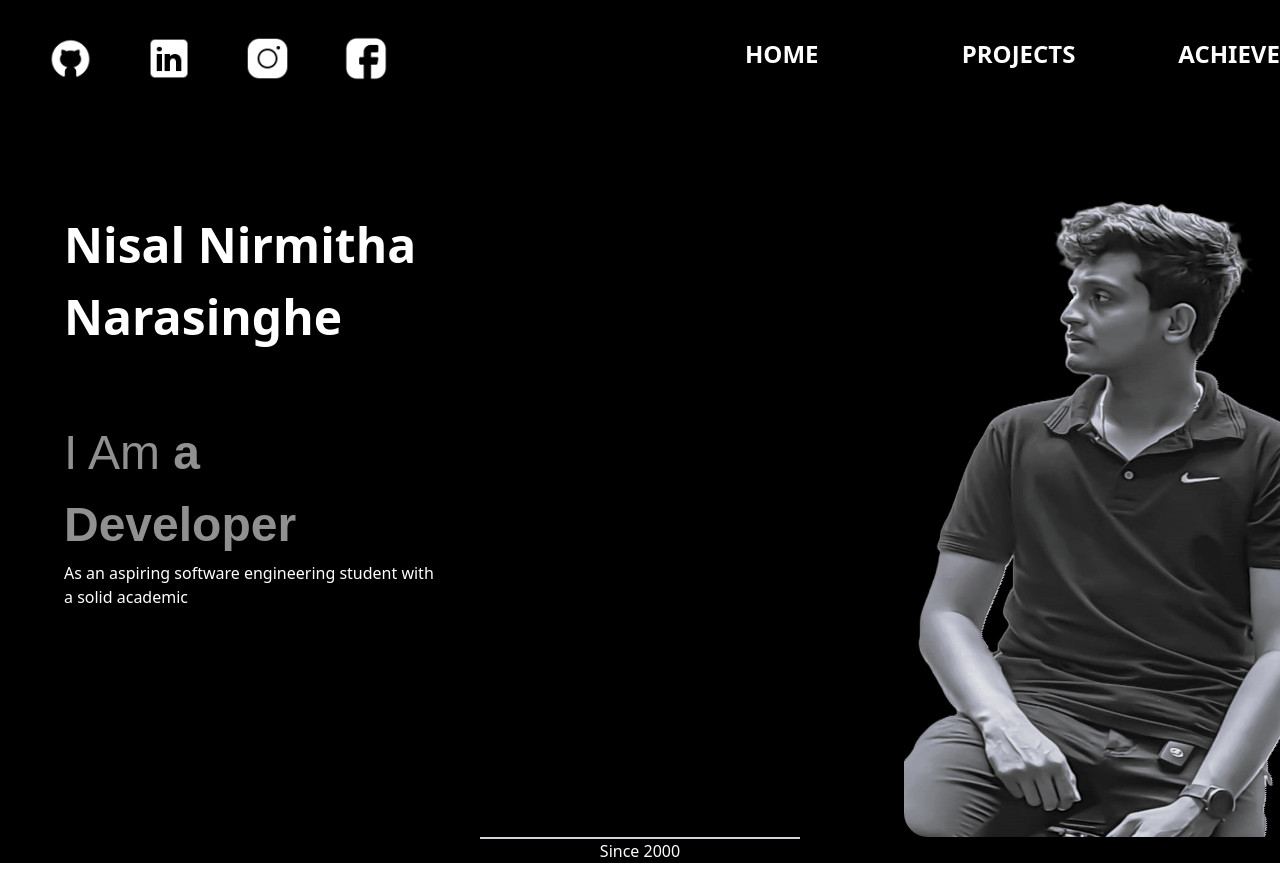
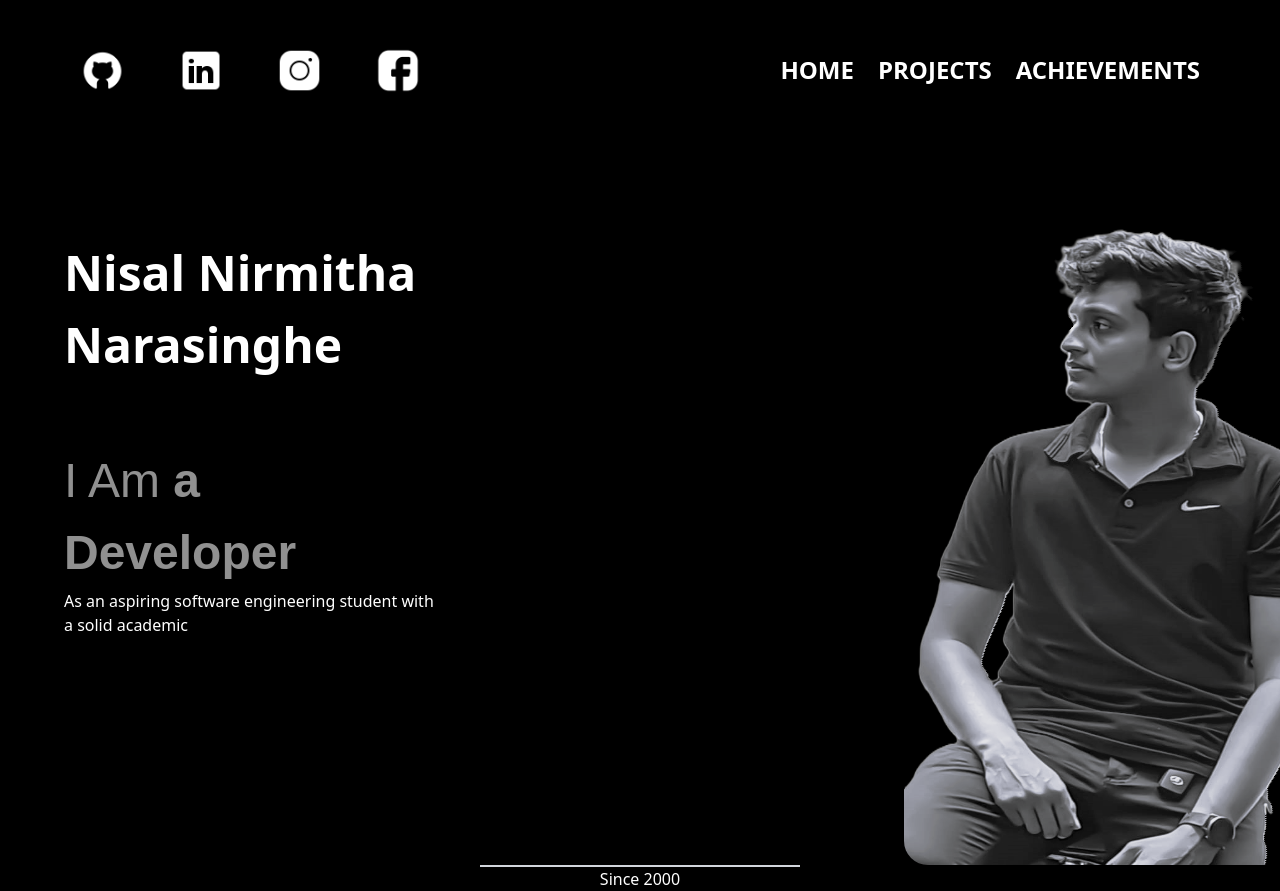
Before and after one commit to Nisal-N-Narasinghe/Nisal-N-Narasinghe, a React (Create React App) app: page / in a window 1280 px wide. Shown: the top 891 px of the page. Before the commit the page ends 863 px from the top, so only its background shows below. Built offline with nearby package versions, Linux system fonts and the light colour scheme.

Commit message:
:iphone: Header

```diff
--- a/src/components/Header/index.jsx
+++ b/src/components/Header/index.jsx
@@ -22,23 +22,23 @@ const Header = () => {
   }, []);
   return (
     <header>
-      <div className='grid  grid-cols-2  p-8 gap-header'>
-        <div>
-          <div className='grid grid-cols-4 gap-socialIcons w-socialIconsContainer mt-1 ml-4'>
+      <div className='lg:container    lg:mx-auto pt-4 lg:p-8 xl:px-16'>
+        <div className='grid  grid-cols-2   lg:p-4   p-6'>
+          <div className='grid grid-cols-4 gap-x-0 md:gap-socialIcons w-socialIconsContainer '>
             {socialIcons.map((icon, index) => (
               <div key={index}>
                 <a href={icon.link} className='decoration-transparent'>
                   <img
                     src={icon.path}
                     alt='social icon'
-                    className='hover:scale-150 hover:duration-300 hover:ease-in-out hover:cursor-pointer transition-all duration-500'
+                    className='w-8 h-8 md:w-auto md:h-auto hover:scale-150 hover:duration-300 hover:ease-in-out hover:cursor-pointer transition-all duration-500'
                   />
                 </a>
               </div>
             ))}
           </div>
-        </div>
-        <div className='grid grid-cols-1 md:grid-cols-1 xl:grid-cols-3 gap-navLinks  xl:mr-0 md:mr-10 mt-1 w-navLinkContainer xl:text-left  text-right'>
+
+          <div className='flex items-center justify-end '>
             {showMenu ? (
               <FontAwesomeIcon
                 icon={faBars}
@@ -48,14 +48,17 @@ const Header = () => {
                 onClick={() => setShowMenu(!showMenu)}
               />
             ) : (
-            navLinks.map((link, index) => (
+              <div className=' md:flex md:space-x-6'>
+                {navLinks.map((link, index) => (
                   <div
                     key={index}
-                className='text-white font-bold text-navLinks  xl:pl-20 hover:scale-125 hover:duration-300 hover:ease-in-out hover:cursor-pointer transition-all duration-500'>
+                    className='text-white text-end md:text-start text-navLinksmd lg:text-navLinkslg font-bold hover:scale-125 hover:duration-300 hover:ease-in-out hover:cursor-pointer transition-all duration-500'>
                     <Link to={link.url}>{link.text}</Link>
                   </div>
-            ))
+                ))}
+              </div>
             )}
+          </div>
         </div>
       </div>
     </header>
--- a/src/utils/Helpers/index.jsx
+++ b/src/utils/Helpers/index.jsx
@@ -4,6 +4,13 @@ export const truncateText = (text, maxLength) => {
     return text;
   }
   return text.substr(0, maxLength) + "...";
+};
+
+export const handleSearch = (items, searchQuery) => {
+  const filteredRepositories = items.filter((repo) =>
+    repo.name.toLowerCase().includes(searchQuery.toLowerCase())
+  );
+  return filteredRepositories;
 };
 
 //Social Media Icons
--- a/src/views/Projects/index.jsx
+++ b/src/views/Projects/index.jsx
@@ -4,18 +4,28 @@ import Header from "../../components/Header";
 import { Line } from "react-chartjs-2";
 import { CategoryScale } from "chart.js";
 import Chart from "chart.js/auto";
+import FlyinInText from "../../utils/Animations/FlyinInText";
+
 Chart.register(CategoryScale);
 
 const Projects = () => {
   const [repositories, setRepositories] = useState([]);
   const [loading, setLoading] = useState(true);
-  const [page, setPage] = useState(1);
+  const [page, setPage] = useState(0);
+  const [totalRepositories, setTotalRepositories] = useState(0);
 
   useEffect(() => {
     const fetchRepositories = async () => {
       try {
+        // Fetch user data to get the total repository count
+        const userResponse = await fetch(
+          "https://api.github.com/users/Nisal-N-Narasinghe"
+        );
+        const userData = await userResponse.json();
+        setTotalRepositories(userData.public_repos);
+
         const response = await fetch(
-          `https://api.github.com/users/Nisal-N-Narasinghe/repos?sort=updated&page=${page}&per_page=2`
+          `https://api.github.com/users/Nisal-N-Narasinghe/repos?sort=updated&page=${page}`
         );
         const data = await response.json();
 
@@ -34,6 +44,7 @@ const Projects = () => {
           ...prevRepos,
           ...repositoriesWithStats,
         ]);
+
         setLoading(false);
       } catch (error) {
         console.error("Error fetching GitHub repositories:", error);
@@ -71,6 +82,16 @@ const Projects = () => {
       <Header />
 
       <div className='container mx-auto p-8'>
+        {/* <input
+          type='text'
+          placeholder='Search repositories'
+          className='bg-gray-900  px-4 py-2 rounded-md focus:outline-none focus:ring-2 focus:ring-blue-500'
+          value={searchQuery}
+          onChange={(e) => setSearchQuery(e.target.value)}
+        />
+        <button onClick={handleSearch(repositories, searchQuery)}>
+          Search
+        </button> */}
         {loading ? (
           <p className='text-white'>Loading repositories...</p>
         ) : (
@@ -117,12 +138,14 @@ const Projects = () => {
         {!loading && (
           <button
             onClick={handleSeeMore}
-            className='mt-4 bg-blue-500 text-white py-2 px-4 rounded hover:bg-blue-600'>
+            className='mt-4 bg-blue-500 text-white py-2 px-4 rounded hover:bg-blue-600 '>
             See More
           </button>
         )}
       </div>
-
+      <h2 className='text-center mb-2'>
+        <FlyinInText textNoraml={`Total Repos ${totalRepositories}`} />
+      </h2>
       <Footer />
     </div>
   );
--- a/tailwind.config.js
+++ b/tailwind.config.js
@@ -7,7 +7,7 @@ module.exports = {
         socialIcons: "54px",
         navLinks: "30px",
         homeBG: "400px",
-        header: "50px",
+        header: "250px",
       },
       width: {
         socialIconsContainer: "340px",
@@ -18,7 +18,8 @@ module.exports = {
         homeBGImage: "660px",
       },
       fontSize: {
-        navLinks: "24px",
+        navLinkslg: "24px",
+        navLinksmd: "18px",
         navLinksHover: "36px",
         footer: "16px",
         homeName: "48px",
```
Lines whose indentation alone changed are shown as unchanged.
